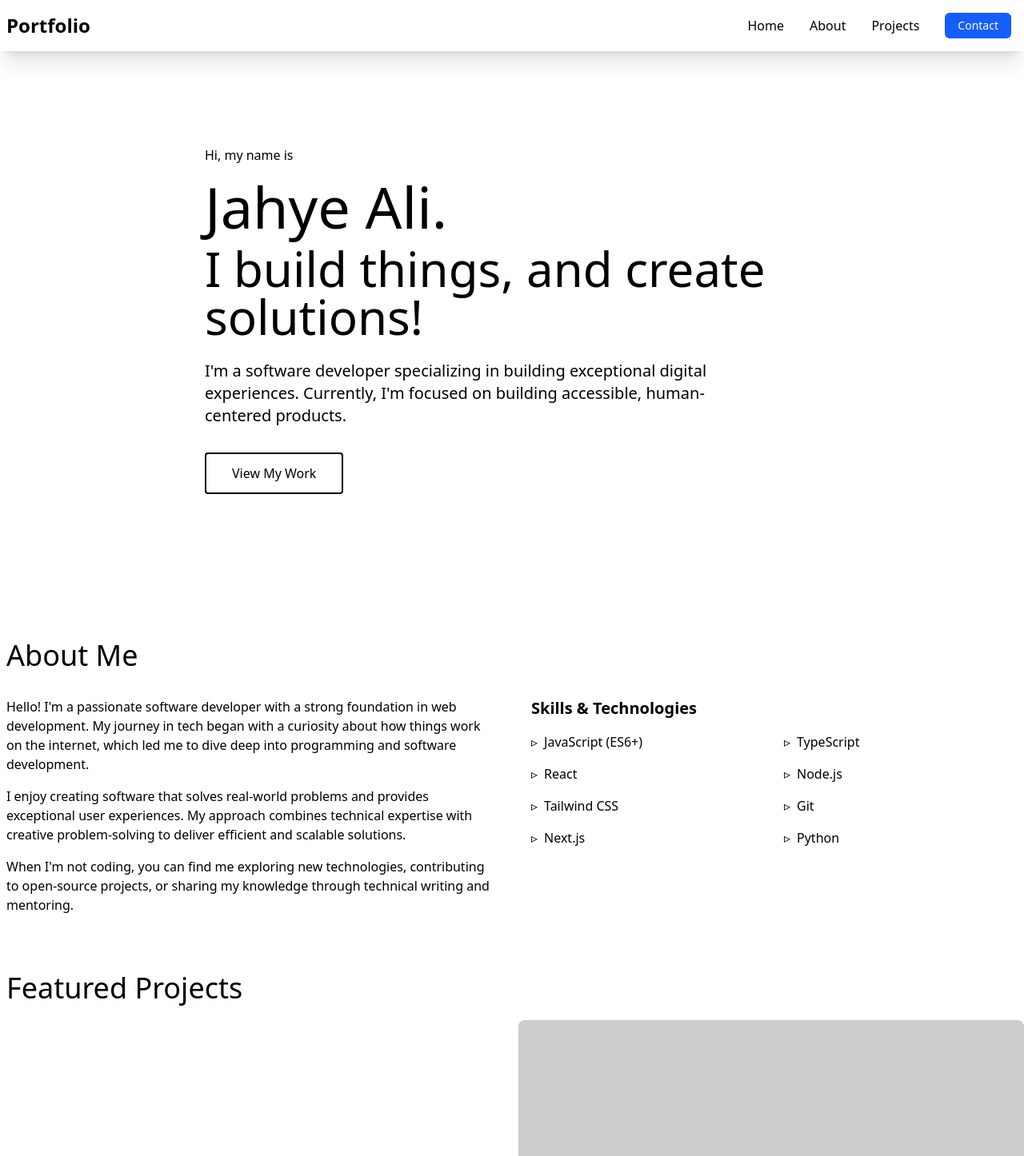
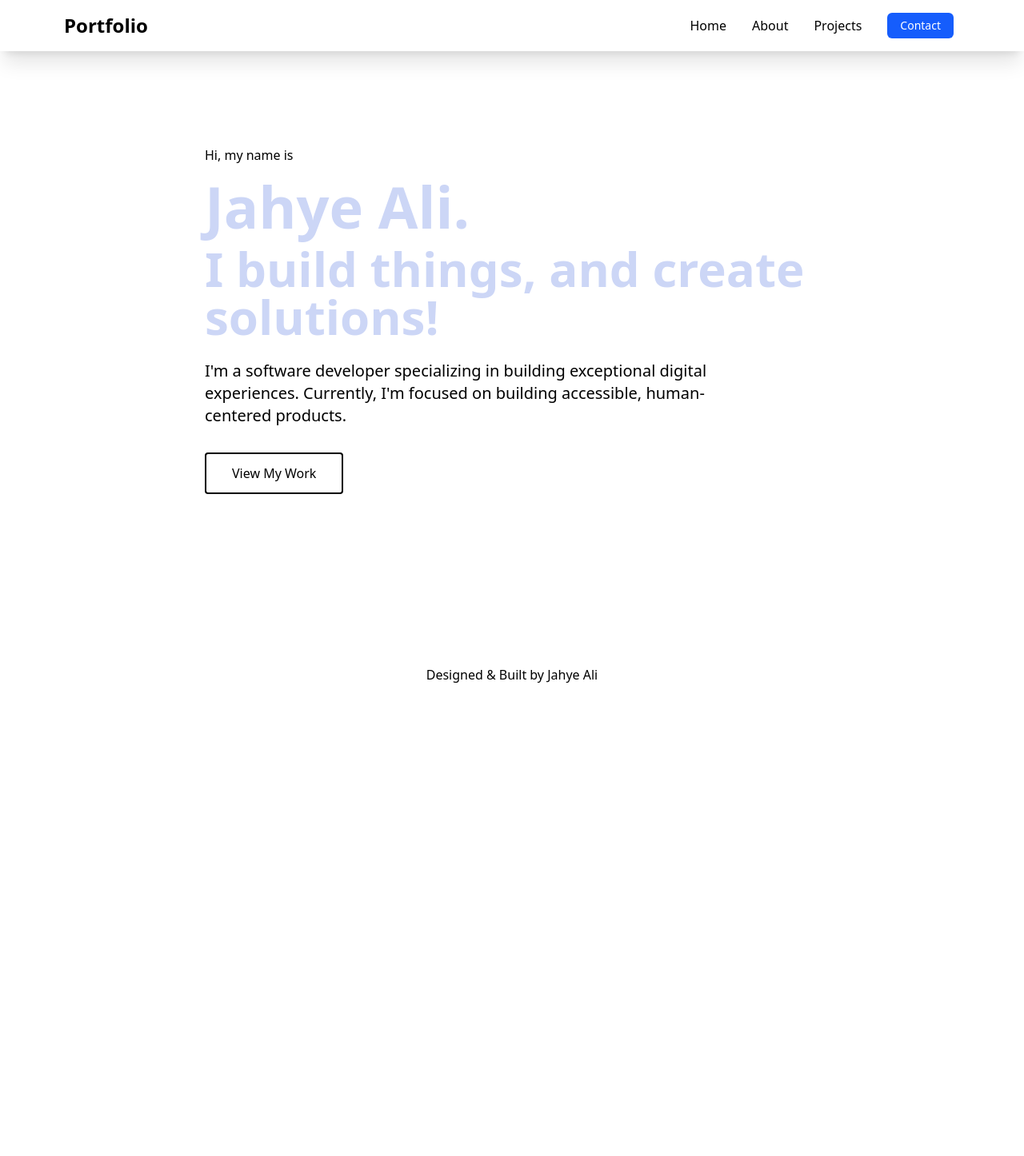
Before and after one commit to DICEsda/Portfolio-Website, a React (Vite) app in the folder portfolio/: page / in a window 1280 px wide. Shown: the top 1446 px of the page at 80% size. After the commit the page ends 888 px from the top, so only its background shows below. Built offline with nearby package versions, Linux system fonts and the light colour scheme.

Commit message:
Added Scrolling and fixed the margins

```diff
--- a/portfolio/src/App.tsx
+++ b/portfolio/src/App.tsx
@@ -1,4 +1,4 @@
-import { useState } from 'react'
+import { useState, useEffect } from 'react'
 import Navbar from './components/Navbar'
 import Hero from './components/Hero'
 import About from './components/About'
@@ -9,14 +9,88 @@ import Footer from './components/Footer'
 function App() {
   const [isMenuOpen, setIsMenuOpen] = useState(false)
 
+  useEffect(() => {
+    const mainElement = document.querySelector('main')
+    if (!mainElement) return
+
+    let isScrolling = false
+
+    const easeInOutCubic = (t: number): number => {
+      return t < 0.5 ? 4 * t * t * t : 1 - Math.pow(-2 * t + 2, 3) / 2
+    }
+
+    const smoothScrollTo = (element: Element, target: number, duration: number) => {
+      const start = element.scrollTop
+      const change = target - start
+      const startTime = performance.now()
+
+      const animateScroll = (currentTime: number) => {
+        const elapsed = currentTime - startTime
+        const progress = Math.min(elapsed / duration, 1)
+        const easedProgress = easeInOutCubic(progress)
+
+        element.scrollTop = start + change * easedProgress
+
+        if (progress < 1) {
+          requestAnimationFrame(animateScroll)
+        } else {
+          isScrolling = false
+        }
+      }
+
+      requestAnimationFrame(animateScroll)
+    }
+
+    const handleWheel = (e: WheelEvent) => {
+      e.preventDefault()
+
+      if (isScrolling) return
+
+      isScrolling = true
+
+      const currentScrollTop = mainElement.scrollTop
+      const windowHeight = window.innerHeight
+      const currentSection = Math.round(currentScrollTop / windowHeight)
+
+      let targetSection: number
+
+      if (e.deltaY > 0) {
+        // Scrolling down
+        targetSection = Math.min(currentSection + 1, 3) // 4 sections total (0-3)
+      } else {
+        // Scrolling up
+        targetSection = Math.max(currentSection - 1, 0)
+      }
+
+      const targetScrollTop = targetSection * windowHeight
+
+      // Use custom smooth scroll with softer easing
+      smoothScrollTo(mainElement, targetScrollTop, 1500) // 1.5 seconds duration
+    }
+
+    mainElement.addEventListener('wheel', handleWheel, { passive: false })
+
+    return () => {
+      mainElement.removeEventListener('wheel', handleWheel)
+    }
+  }, [])
+
   return (
     <div className="min-h-screen bg-primary">
       <Navbar isMenuOpen={isMenuOpen} setIsMenuOpen={setIsMenuOpen} />
-      <main>
-        <Hero />
-        <About />
-        <Projects />
-        <Contact />
+      <main className="snap-y snap-mandatory h-screen overflow-y-scroll scroll-smooth">
+        <div className="snap-start h-screen">
+          <Hero />
+        </div>
+        <div className="snap-start h-screen">
+          <About />
+        </div>
+        <div className="snap-start h-screen">
+          <Projects />
+        </div>
+        <div className="snap-start h-screen">
+          <Contact />
+        </div>
       </main>
       <Footer />
     </div>
--- a/portfolio/src/components/About.tsx
+++ b/portfolio/src/components/About.tsx
@@ -11,7 +11,7 @@ const About = () => {
   ]
 
   return (
-    <section id="about" className="section-padding">
+    <section id="about" className="h-full flex items-center justify-center py-20">
       <div className="container-custom">
         <h2 className="heading-primary text-3xl ml-2 md:text-4xl mb-8">
           About Me
--- a/portfolio/src/components/Contact.tsx
+++ b/portfolio/src/components/Contact.tsx
@@ -34,7 +34,7 @@ const Contact = () => {
   ]
 
   return (
-    <section id="contact" className="section-padding">
+    <section id="contact" className="h-full flex items-center justify-center py-20">
       <div className="container-custom">
         <h2 className="heading-primary text-3xl mt-10 md:text-4xl mb-8 text-center">
           Get In Touch
--- a/portfolio/src/components/Hero.tsx
+++ b/portfolio/src/components/Hero.tsx
@@ -1,6 +1,6 @@
 const Hero = () => {
   return (
-    <section id="home" className="min-h-screen flex items-center justify-center section-padding">
+    <section id="home" className="h-full flex items-center justify-center py-20">
       <div className="container-custom">
         <div className="max-w-3xl mx-auto">
           <p className="text-secondary mb-4">Hi, my name is</p>
--- a/portfolio/src/components/Navbar.tsx
+++ b/portfolio/src/components/Navbar.tsx
@@ -1,4 +1,4 @@
-import { useState, useEffect } from 'react'
+import { useState } from 'react'
 import { FontAwesomeIcon } from '@fortawesome/react-fontawesome'
 import { faBars, faTimes } from '@fortawesome/free-solid-svg-icons'
 
@@ -8,16 +8,6 @@ interface NavbarProps {
 }
 
 const Navbar = ({ isMenuOpen, setIsMenuOpen }: NavbarProps) => {
-  const [isScrolled, setIsScrolled] = useState(false)
-
-  useEffect(() => {
-    const handleScroll = () => {
-      setIsScrolled(window.scrollY > 50)
-    }
-    window.addEventListener('scroll', handleScroll)
-    return () => window.removeEventListener('scroll', handleScroll)
-  }, [])
-
   const navLinks = [
     { name: 'Home', href: '#home' },
     { name: 'About', href: '#about' },
@@ -26,9 +16,7 @@ const Navbar = ({ isMenuOpen, setIsMenuOpen }: NavbarProps) => {
   ]
 
   return (
-    <nav className={`fixed shadow-xl w-full z-50 transition-all duration-300 ${
-      isScrolled ? 'bg-primary/90  backdrop-blur-sm' : 'bg-transparent'
-    }`}>
+    <nav className="fixed shadow-xl w-full z-50 bg-primary/90 backdrop-blur-sm">
       <div className="container-custom flex justify-between items-center h-16">
         <a href="#home" className="text-2xl font-bold text-secondary ml-2">
           Portfolio
--- a/portfolio/src/components/Projects.tsx
+++ b/portfolio/src/components/Projects.tsx
@@ -36,7 +36,7 @@ const Projects = () => {
   ]
 
   return (
-    <section id="projects" className="section-padding">
+    <section id="projects" className="h-full flex items-center justify-center py-32">
       <div className="container-custom">
         <h2 className="heading-primary mt-12 text-3xl md:text-4xl mb-5 ml-2">
           Featured Projects
--- a/portfolio/src/index.css
+++ b/portfolio/src/index.css
@@ -12,4 +12,43 @@ body {
   -moz-osx-font-smoothing: grayscale;
   text-rendering: optimizeLegibility;
   margin: 0;
+  overflow-x: hidden;
 }
+
+/* Hide scrollbar for Chrome, Safari and Opera */
+.overflow-y-scroll::-webkit-scrollbar {
+  display: none;
+}
+
+/* Hide scrollbar for IE, Edge and Firefox */
+.overflow-y-scroll {
+  -ms-overflow-style: none;  /* IE and Edge */
+  scrollbar-width: none;  /* Firefox */
+}
+
+/* Smooth scrolling for the main container */
+.snap-y {
+  scroll-behavior: smooth;
+  scroll-snap-type: y proximity;
+  scroll-snap-stop: always;
+}
+
+/* Add smooth transitions to sections */
+.snap-start {
+  transition: all 0.5s cubic-bezier(0.4, 0, 0.2, 1);
+}
+
+.container-custom {
+  max-width: 1200px;
+  margin: 0 auto;
+  padding: 0 2rem;
+}
+
+.section-padding {
+  padding: 6rem 2rem;
+}
+
+.heading-primary {
+  color: #ccd6f6;
+  font-weight: 600;
+}
--- a/portfolio/tailwind.config.ts
+++ b/portfolio/tailwind.config.ts
@@ -8,6 +8,12 @@ export default {
         secondary: "#64ffda",
         tertiary: "#8892b0",
         light: "#ccd6f6",
+      },
+      maxWidth: {
+        'custom': '1200px',
+      },
+      padding: {
+        'section': '6rem 2rem',
       }
     },
   },
```
